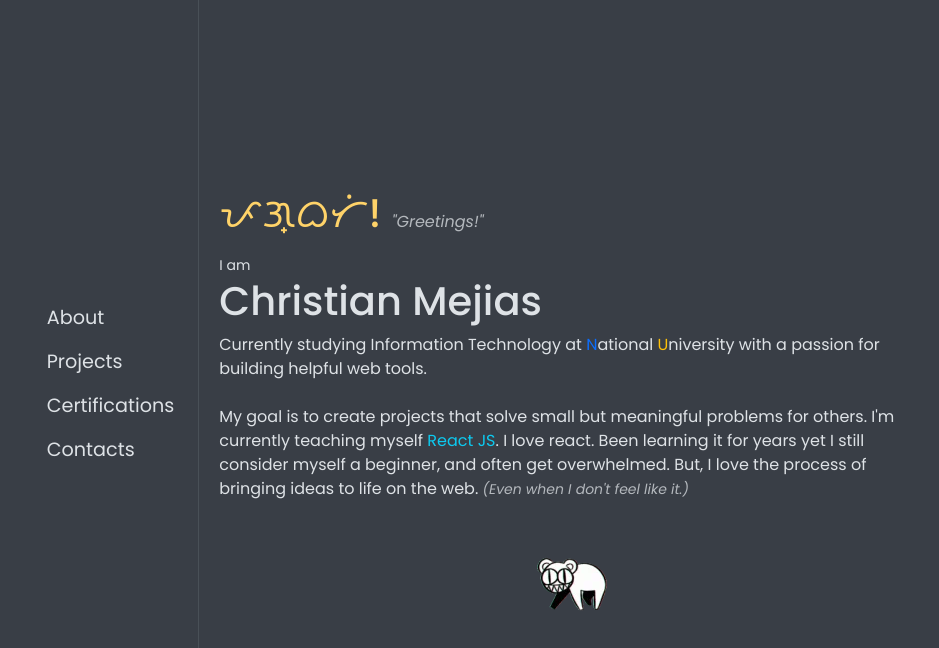
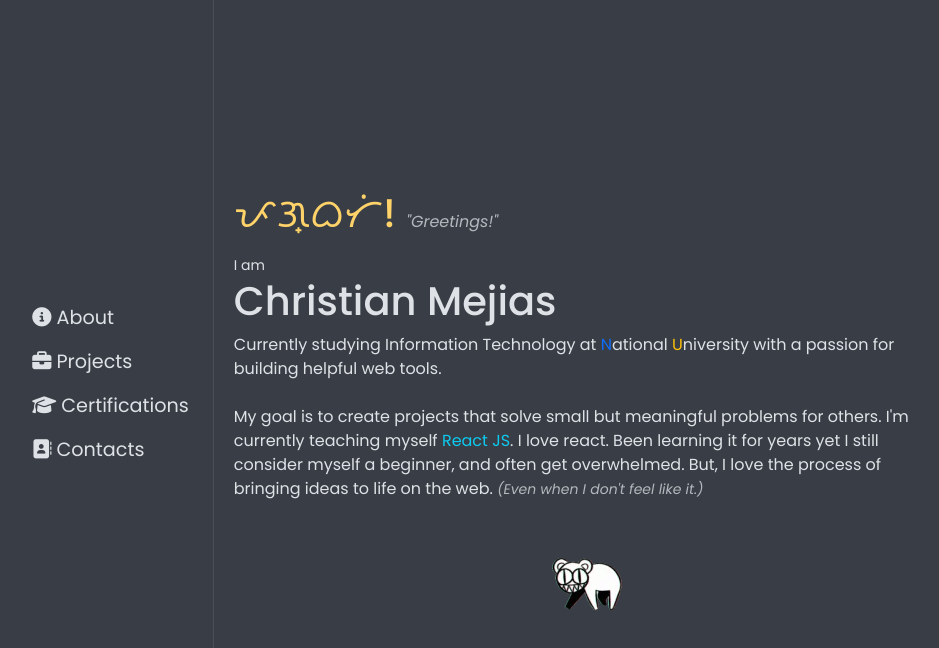
Before and after one commit to mejiaschristian/mejiaschristian.github.io, a React (Vite) app: page / in a window 1280 px wide. Shown: the top 648 px of the page, without its empty margins (142-1081 px from the left). Built offline with nearby package versions, Linux system fonts and the light colour scheme.

Commit message:
added nav icons

```diff
--- a/src/components/Navbar.jsx
+++ b/src/components/Navbar.jsx
@@ -8,25 +8,25 @@ function Navbar() {
         <>
             {/* Desktop View */}
             <div className="table-of-contents border-end pe-4">
-                <ul className="list-unstyled">
+                <ul className="list-unstyled ">
                     <li>
                         <NavLink to="/about" className={getNavClass}>
-                            About
+                            <i class="fa-solid fa-circle-info"></i> About
                         </NavLink>
                     </li>
                     <li>
                         <NavLink to="/projects" className={getNavClass}>
-                            Projects
+                            <i class="fa-solid fa-briefcase"></i> Projects
                         </NavLink>
                     </li>
                     <li>
                         <NavLink to="/certifications" className={getNavClass}>
-                            Certifications
+                            <i class="fa-solid fa-graduation-cap"></i> Certifications
                         </NavLink>
                     </li>
                     <li>
                         <NavLink to="/contacts" className={getNavClass}>
-                            Contacts
+                            <i class="fa-solid fa-address-book"></i> Contacts
                         </NavLink>
                     </li>
                 </ul>
@@ -41,7 +41,7 @@ function Navbar() {
                     Projects
                 </NavLink>
                 <NavLink to="/certifications" className={getNavClass}>
-                    Certificates
+                    Certifications
                 </NavLink>
                 <NavLink to="/contacts" className={getNavClass}>
                     Contacts
```
